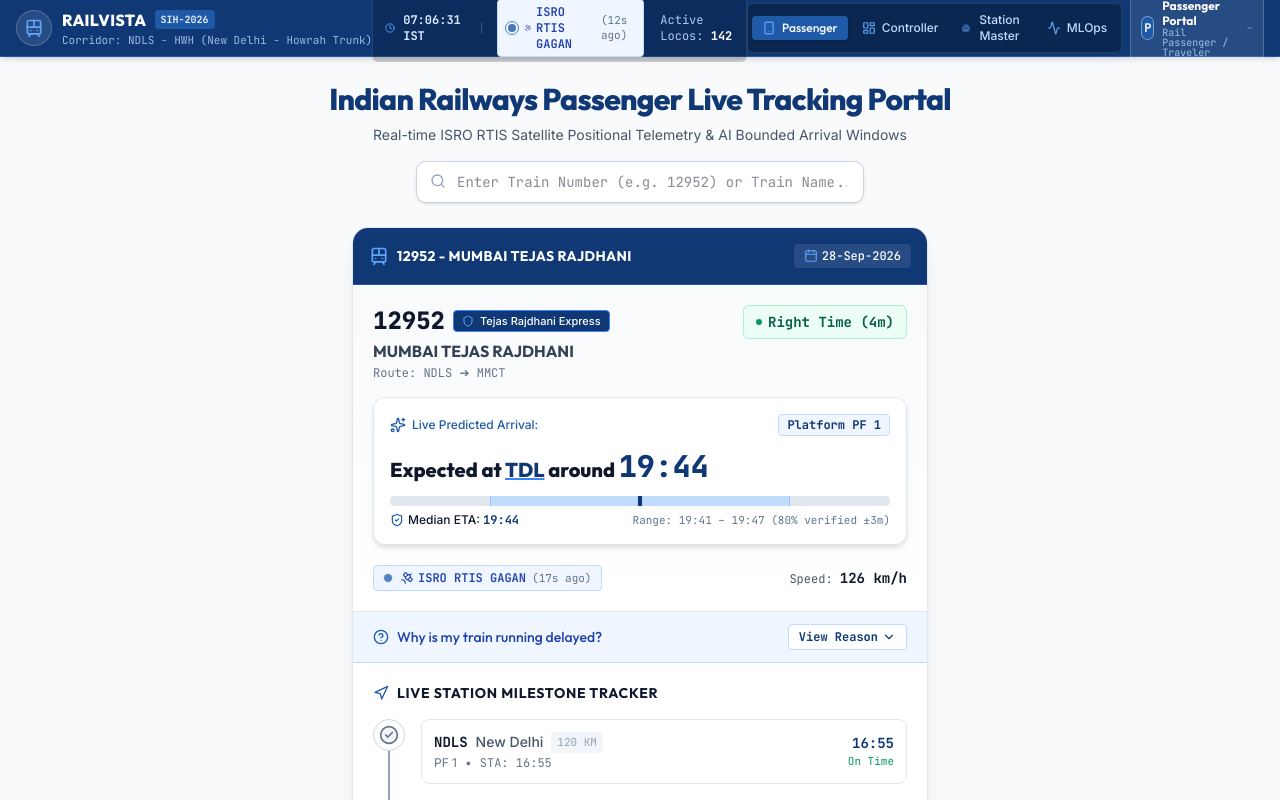
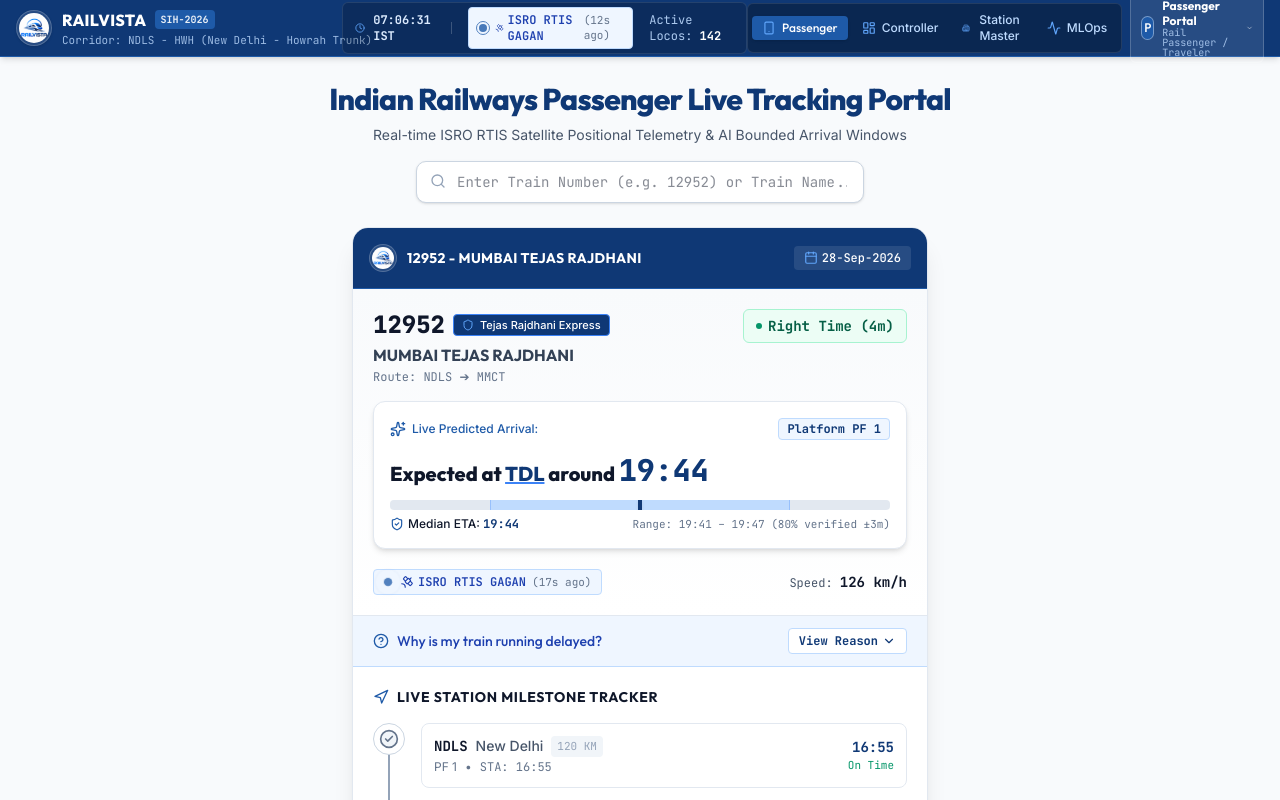
Before and after one commit to HasanAli-07/RAILWAY_ETA_SIH, a Next.js app: page / in a window 1280 px wide. Shown: the top 800 px of the page. Built offline with nearby package versions, Linux system fonts and the light colour scheme.

Commit message:
feat(branding): integrate official RAILVISTA SVG logo image across header, login portal, and passenger view

```diff
--- a/src/components/auth/LoginModal.tsx
+++ b/src/components/auth/LoginModal.tsx
@@ -30,9 +30,11 @@
         {/* Modal Header */}
         <div className="bg-[#0F3875] text-white p-5 flex items-center justify-between border-b border-[#1E5AA8]">
           <div className="flex items-center gap-3">
-            <div className="w-10 h-10 rounded-full bg-white/10 flex items-center justify-center border border-white/20">
-              <Lock className="w-5 h-5 text-[#60A5FA]" />
-            </div>
+            <img
+              src="/railvista-logo.svg"
+              alt="RAILVISTA Logo"
+              className="w-10 h-10 rounded-full bg-white/10 border border-white/20 p-0.5 object-contain shadow-sm shrink-0"
+            />
             <div>
               <h2 className="font-outfit font-bold text-lg text-white">
                 Select Operational Role / Login Portal
--- a/src/components/layout/HeaderNav.tsx
+++ b/src/components/layout/HeaderNav.tsx
@@ -66,9 +66,11 @@
         <div className="max-w-[1920px] mx-auto px-3 md:px-4 h-14 flex items-center justify-between">
           {/* Left Branding */}
           <div className="flex items-center gap-2.5">
-            <div className="w-8 h-8 md:w-9 md:h-9 rounded-full bg-white/10 border border-white/20 flex items-center justify-center font-bold text-lg text-white shrink-0">
-              <Train className="w-4 h-4 md:w-5 md:h-5 text-[#60A5FA]" />
-            </div>
+            <img
+              src="/railvista-logo.svg"
+              alt="RAILVISTA Logo"
+              className="w-8 h-8 md:w-9 md:h-9 rounded-full bg-white/10 border border-white/20 p-0.5 object-contain shadow-sm shrink-0"
+            />
 
             <div>
               <div className="flex items-center gap-1.5 md:gap-2">
--- a/src/components/views/PassengerAppView.tsx
+++ b/src/components/views/PassengerAppView.tsx
@@ -101,8 +101,12 @@
       <div className="w-full max-w-xl bg-white border border-[#E2E8F0] rounded-[16px] overflow-hidden shadow-xl flex flex-col mb-8">
         {/* Header Bar */}
         <div className="bg-[#0F3875] text-white p-4 flex items-center justify-between border-b border-[#1E5AA8]">
-          <div className="flex items-center gap-2">
-            <Train className="w-5 h-5 text-[#60A5FA]" />
+          <div className="flex items-center gap-2.5">
+            <img
+              src="/railvista-logo.svg"
+              alt="RAILVISTA Logo"
+              className="w-7 h-7 rounded-full bg-white/10 border border-white/20 p-0.5 object-contain"
+            />
             <span className="font-outfit font-bold text-sm tracking-wide text-white">
               {selectedTrain.number} - {selectedTrain.name}
             </span>
```
Also changed, not shown: public/railvista-logo.svg (added).
